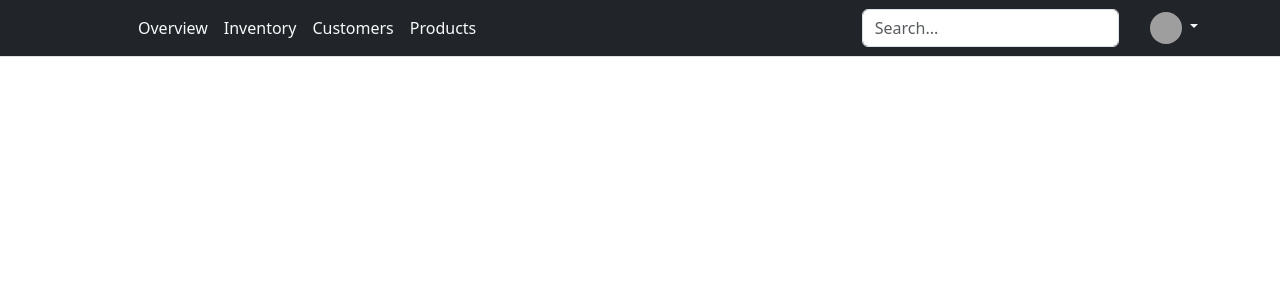
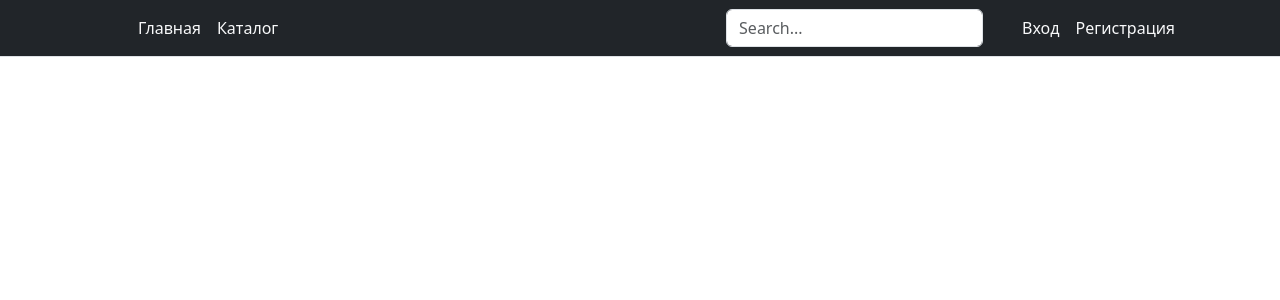
Before and after one commit to Yulia-nia/online_courses, a Django app: template templates/header.html in a window 1280 px wide. Shown: the top 300 px of the page. Run offline with Django 4.2, Linux system fonts and the light colour scheme; the template is opened without the code that fills it, so the values that code supplies are empty; parts of the project's set-up code (start-up, migrations or seed data) failed here and were passed over; some libraries are stand-ins or nearby versions; grey boxes are pictures that could not be loaded.

Commit message:
fix header

```diff
--- a/templates/header.html
+++ b/templates/header.html
@@ -1,4 +1,6 @@
 {% load static %}
+{% load auth_extras %}
+
 <!DOCTYPE html>
 <html lang="en">
 <head>
@@ -24,33 +26,59 @@
     <div class="container">
       <div class="d-flex flex-wrap align-items-center justify-content-center justify-content-lg-start">
 {#      <div class="d-flex flex-wrap  align-items-center justify-content-center justify-content-md-start">#}
+
           <a href="/" class="d-flex align-items-center mb-2 mb-lg-0 text-dark text-decoration-none">
-          <svg class="bi me-2" width="40" height="32" role="img" aria-label="Bootstrap"><use xlink:href="#bootstrap"/></svg>
+              <svg class="bi me-2" width="40" height="32" role="img" aria-label="Bootstrap">
+                  <use xlink:href="#bootstrap"/>
+              </svg>
           </a>
 
           <ul class="nav col-12 col-md-auto me-md-auto mb-2 justify-content-center mb-md-0">
-          <li><a href="#" class="nav-link px-2 link-light">Overview</a></li>
-          <li><a href="#" class="nav-link px-2 link-light">Inventory</a></li>
-          <li><a href="#" class="nav-link px-2 link-light">Customers</a></li>
-          <li><a href="#" class="nav-link px-2 link-light">Products</a></li>
+              <li><a href="#" class="nav-link px-2 link-light">Главная</a></li>
+              <li><a href="#" class="nav-link px-2 link-light">Каталог</a></li>
+
+              {% if user.is_authenticated %}
+                  {% if request.user|has_group:"Преподаватель" %}
+                  <li><a href="#" class="nav-link px-2 link-light">Преподавание</a></li>
+                  {% elif request.user|has_group:"Ученик" %}
+                  <li><a href="#" class="nav-link px-2 link-light">Обучение</a></li>
+                      {% elif request.user|has_group:"Модератор" %}
+                       <li><a href="#" class="nav-link px-2 link-light">Админка</a></li>
+                  {% endif %}
+                {% endif %}
         </ul>
 
         <form class="col-12 col-md-auto mb-3 mb-md-0 me-md-3">
           <input type="search" class="form-control" placeholder="Search..." aria-label="Search">
         </form>
 
+
+          {% if user.is_authenticated %}
             <div class="dropdown text-end">
               <a href="#" class="d-block link-light text-decoration-none dropdown-toggle" id="dropdownUser1" data-bs-toggle="dropdown" aria-expanded="false">
+                  {% if user.image_pic %}
+                      <img src="{{ user.image_pic.url }}" alt="mdo" width="32" height="32" class="rounded-circle">
+                  {% else %}
                         <img src="https://github.com/mdo.png" alt="mdo" width="32" height="32" class="rounded-circle">
+                  {% endif %}
                </a>
               <ul class="dropdown-menu text-small" aria-labelledby="dropdownUser1">
-            <li><a class="dropdown-item" href="#">New project...</a></li>
-            <li><a class="dropdown-item" href="#">Settings</a></li>
-            <li><a class="dropdown-item" href="#">Profile</a></li>
+{#                <li><a class="dropdown-item" href="#">New project...</a></li>#}
+                <li><a class="dropdown-item" href="{% url 'edit_data' %}">Настройки профиля</a></li>
+                <li><a class="dropdown-item" href="#">Профиль</a></li>
                 <li><hr class="dropdown-divider"></li>
-            <li><a class="dropdown-item" href="#">Sign out</a></li>
+                <li><a class="dropdown-item" href="{% url 'logout' %}">Выйти</a></li>
               </ul>
             </div>
+
+          {% else %}
+            <div class="dropdown text-end">
+                 <ul class="nav col-12 col-md-auto me-md-auto mb-2 justify-content-center mb-md-0">
+                     <li><a href="{% url 'login' %}" class="nav-link px-2 link-light">Вход</a></li>
+                     <li><a href="{% url 'register' %}" class="nav-link px-2 link-light">Регистрация</a></li>
+                 </ul>
+            </div>
+          {% endif %}
       </div>
 {#    </div>#}
 
```
Also changed, not shown: users/templates/users/dashboard.html (+24 -15 lines), users/templatetags/auth_extras.py (added, +9 -0 lines), db.sqlite3, media/user_img/blog_1_dpFxgn8.jpg (added), users/templatetags/__init__.py (added). Lines whose indentation alone changed are shown as unchanged.
